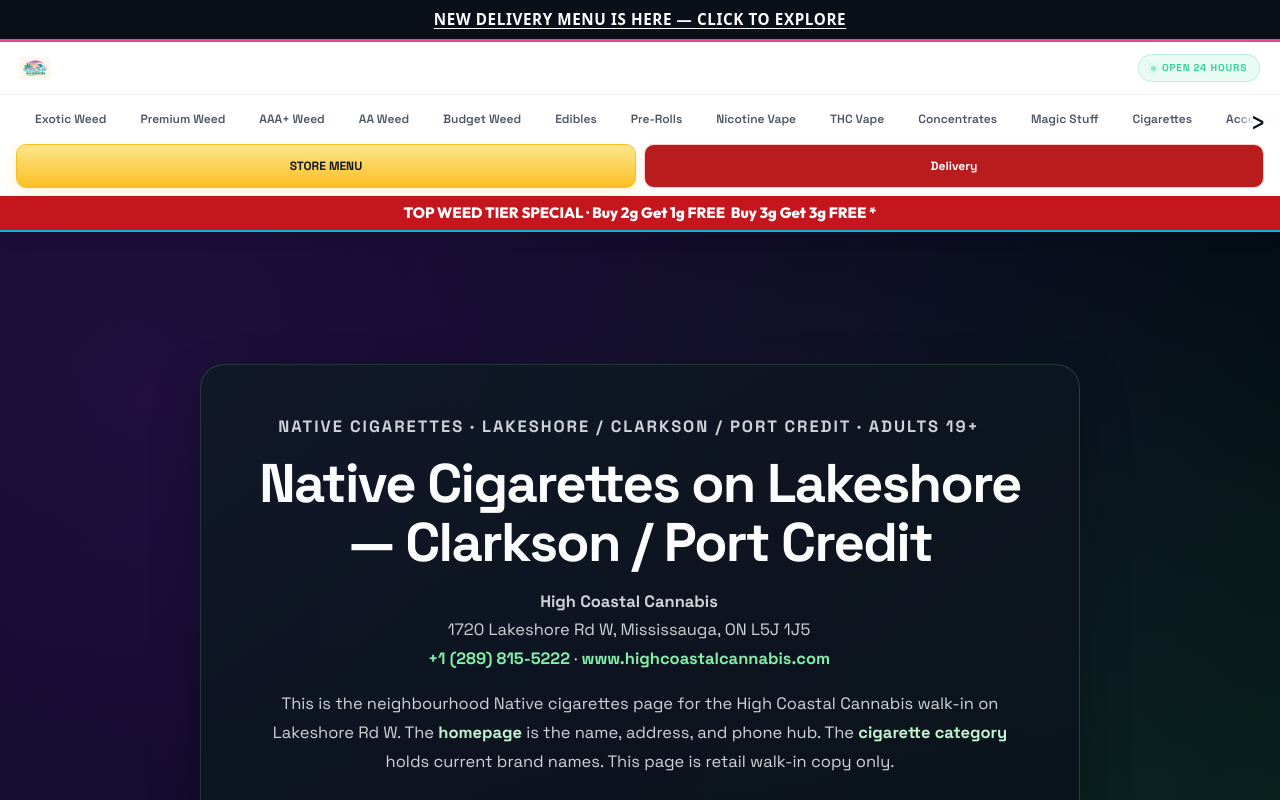
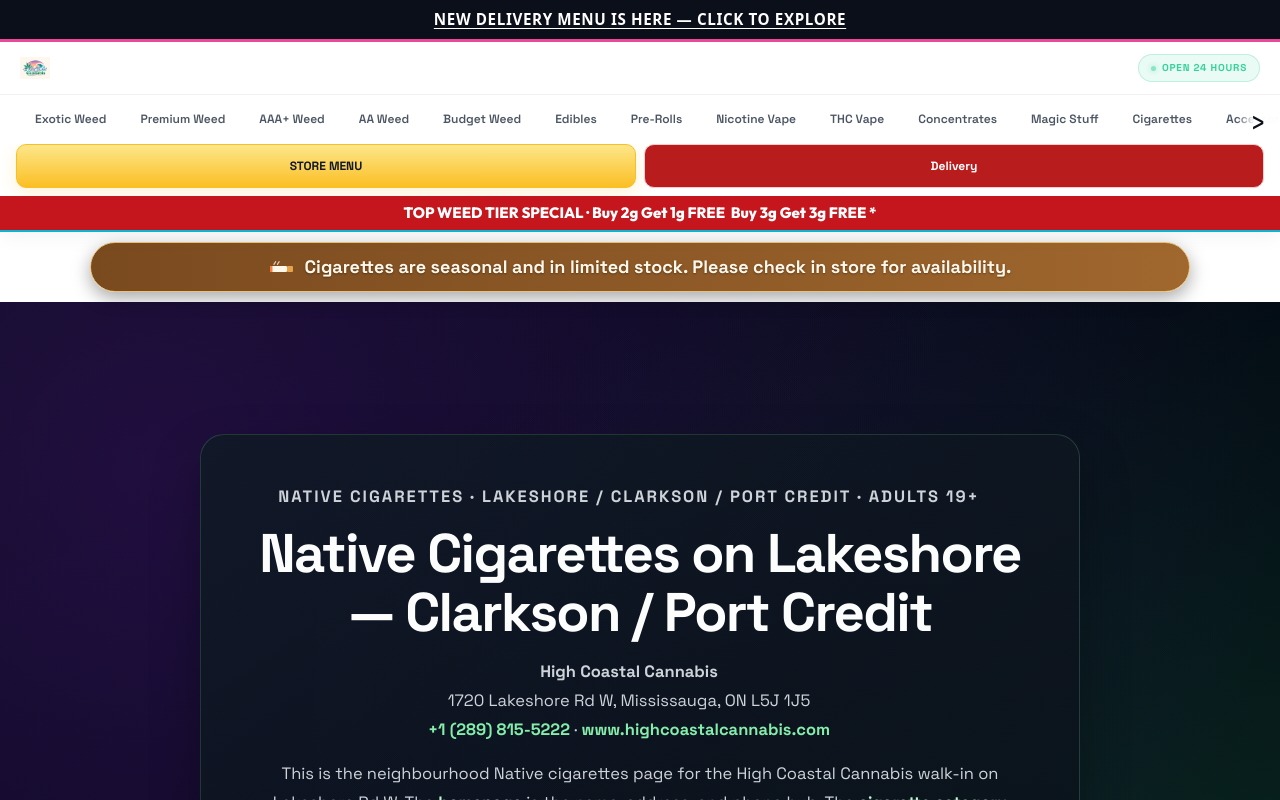
Before and after one commit to athenashopvn888/high-coastal, a Next.js app: page /native-cigarettes-lakeshore in a window 1280 px wide. Shown: the top 800 px of the page. Built offline with nearby package versions, Linux system fonts and the light colour scheme.

Commit message:
LC01 (High Coastal): cigarette seasonal notice + TV daytime quiet window + pinned-nav calibration (#80)

```diff
--- /dev/null
+++ b/app/components/CigaretteSeasonalNotice.tsx
@@ -0,0 +1,108 @@
+"use client";
+
+import { useEffect, useRef, useState } from "react";
+
+export const CIGARETTE_SEASONAL_TEXT =
+  "Cigarettes are seasonal and in limited stock. Please check in store for availability.";
+
+const wrapStyle = {
+  width: "100%",
+  boxSizing: "border-box" as const,
+  margin: 0,
+  padding: "10px 12px",
+  display: "flex",
+  justifyContent: "center",
+  background: "transparent",
+};
+
+// Sticky strip is opaque (page background) so products never show around/through the pill.
+const stickyStripBg = "var(--bg-primary, #ffffff)";
+
+const pillStyle = {
+  display: "flex",
+  alignItems: "center",
+  justifyContent: "center",
+  gap: "10px",
+  width: "100%",
+  maxWidth: "1100px",
+  boxSizing: "border-box" as const,
+  margin: 0,
+  padding: "12px 22px",
+  borderRadius: "999px",
+  background: "linear-gradient(90deg, #7a4a1f 0%, #a0672e 100%)",
+  border: "1.5px solid #e8c27a",
+  boxShadow: "0 6px 18px rgba(0,0,0,.35)",
+  color: "#fff8ea",
+  textAlign: "center" as const,
+  fontWeight: 800,
+  fontSize: "clamp(14px, 2.1vw, 18px)",
+  lineHeight: 1.35,
+  textTransform: "none" as const,
+  letterSpacing: "normal",
+  textShadow: "0 1px 2px rgba(0,0,0,.35)",
+  overflowWrap: "anywhere" as const,
+};
+
+/** Brown seasonal-stock notice. `sticky` pins it just under the site nav on scroll. */
+export default function CigaretteSeasonalNotice({ sticky = false }: { sticky?: boolean }) {
+  const ref = useRef<HTMLDivElement>(null);
+  const [navBottom, setNavBottom] = useState(0);
+  const [clearance, setClearance] = useState(0);
+
+  useEffect(() => {
+    if (!sticky) return;
+    const nav = document.querySelector<HTMLElement>("#main-nav, header[data-site-header], header.site-header, header, nav.nav");
+    const node = ref.current;
+    if (!nav || !node) return;
+    const update = () => {
+      const pos = window.getComputedStyle(nav).position;
+      const pinned = pos === "sticky" || pos === "fixed";
+      const cs = window.getComputedStyle(nav);
+      // Sticky nav: use its pinned position (sticky top + height), not where it happens to be right now.
+      const bottom = !pinned ? 0 : pos === "sticky" ? Math.floor((Number.parseFloat(cs.top) || 0) + nav.getBoundingClientRect().height) : Math.floor(nav.getBoundingClientRect().bottom);
+      setNavBottom(bottom);
+      // A fixed nav sits on top of page flow: push the notice below it (measured at top of page only).
+      if (pos === "fixed" && window.scrollY < 2) {
+        const margin = Number.parseFloat(window.getComputedStyle(node).marginTop) || 0;
+        const flowTop = node.getBoundingClientRect().top - margin;
+        setClearance(Math.max(0, bottom - flowTop));
+      }
+    };
+    update();
+    const late = window.setTimeout(update, 400);
+    window.addEventListener("load", update);
+    const ro = new ResizeObserver(update);
+    ro.observe(nav);
+    window.addEventListener("resize", update);
+    return () => {
+      ro.disconnect();
+      window.clearTimeout(late);
+      window.removeEventListener("load", update);
+      window.removeEventListener("resize", update);
+    };
+  }, [sticky]);
+
+  return (
+    <div
+      ref={ref}
+      data-cigarette-seasonal-wrap={sticky ? "sticky" : "inline"}
+      style={sticky ? { ...wrapStyle, background: stickyStripBg, position: "sticky", top: navBottom, marginTop: clearance, zIndex: 900, isolation: "isolate" } : wrapStyle}
+    >
+      <p
+        role="note"
+        data-cigarette-seasonal-notice={sticky ? "sticky" : "inline"}
+        style={pillStyle}
+      >
+        <span style={{ display: "inline-flex", alignItems: "center", justifyContent: "center", gap: "10px", maxWidth: "100%", margin: "0 auto" }}>
+          <svg aria-hidden="true" focusable="false" width="26" height="14" viewBox="0 0 26 14" style={{ flex: "0 0 auto", display: "block" }}>
+            <rect x="1" y="6" width="17" height="6" rx="1" fill="#fff8ea" />
+            <rect x="18" y="6" width="6" height="6" rx="1" fill="#e8a24a" />
+            <rect x="1" y="6" width="2.5" height="6" rx="0.5" fill="#ff7a3d" />
+            <path d="M5 4.5c0-1.5 1.6-1.5 1.6-3M8.5 4.5c0-1.5 1.6-1.5 1.6-3" stroke="#fff8ea" strokeWidth="1.2" fill="none" strokeLinecap="round" opacity=".75" />
+          </svg>
+          <span style={{ textAlign: "center" }}>{CIGARETTE_SEASONAL_TEXT}</span>
+        </span>
+      </p>
+    </div>
+  );
+}
--- /dev/null
+++ b/app/components/PinnedNavClearance.tsx
@@ -0,0 +1,79 @@
+"use client";
+
+import { usePathname } from "next/navigation";
+import { useEffect } from "react";
+
+/**
+ * The site nav (#main-nav) is position:fixed under the delivery bar, so it sits on top of page flow.
+ * Page templates used fixed guesses for their top spacing (e.g. 92px) that are smaller than the real
+ * pinned height (~243px on phones), so the first banner/hero started hidden behind the nav.
+ * This measures the real pinned bottom and tops up the first content block's margin so it starts
+ * fully below the nav. Measured in document coordinates (scroll-safe) and re-run on resize/route change.
+ * Pages that already manage their own clearance (homepage banner stack, sticky cigarette notice) are skipped.
+ */
+export default function PinnedNavClearance() {
+  const pathname = usePathname();
+
+  useEffect(() => {
+    const nav = document.getElementById("main-nav");
+    if (!nav) return;
+
+    const firstContent = (): HTMLElement | null => {
+      let el = nav.nextElementSibling as HTMLElement | null;
+      while (el) {
+        const cs = window.getComputedStyle(el);
+        const skip =
+          el.tagName === "SCRIPT" || el.tagName === "STYLE" || cs.display === "none" ||
+          cs.position === "fixed" || cs.position === "absolute" || el.getBoundingClientRect().height < 1;
+        if (!skip) return el;
+        el = el.nextElementSibling as HTMLElement | null;
+      }
+      return null;
+    };
+
+    let frame = 0;
+    const apply = () => {
+      window.cancelAnimationFrame(frame);
+      frame = window.requestAnimationFrame(() => {
+        const navCs = window.getComputedStyle(nav);
+        if (navCs.position === "sticky") {
+          // Sticky nav must pin below a fixed top delivery bar, not underneath it.
+          const bar = document.querySelector<HTMLElement>(".deliveryAnnouncement, .deliveryHoursAnnouncement");
+          const barCs = bar ? window.getComputedStyle(bar) : null;
+          const barBottom = bar && barCs && barCs.position === "fixed" && barCs.display !== "none" ? Math.max(0, Math.round(bar.getBoundingClientRect().bottom)) : 0;
+          const stickyTop = Number.parseFloat(navCs.top) || 0;
+          if (barBottom > stickyTop + 1 && barBottom < 160) nav.style.setProperty("top", `${barBottom}px`, "important");
+        }
+        const el = firstContent();
+        if (!el) return;
+        if (el.hasAttribute("data-nav-clearance-self") || el.hasAttribute("data-cigarette-seasonal-wrap")) return;
+        if (navCs.position !== "fixed") {
+          if (el.dataset.pinnedClearance) { el.style.marginTop = ""; delete el.dataset.pinnedClearance; }
+          return;
+        }
+        const current = Number.parseFloat(window.getComputedStyle(el).marginTop) || 0;
+        const added = Number(el.dataset.pinnedClearance || 0);
+        const base = current - added;
+        const flowTopDoc = el.getBoundingClientRect().top + window.scrollY - added;
+        const need = Math.min(400, Math.max(0, Math.ceil(nav.getBoundingClientRect().bottom - flowTopDoc)));
+        if (need === added) return;
+        el.dataset.pinnedClearance = String(need);
+        el.style.marginTop = need ? `${base + need}px` : "";
+      });
+    };
+
+    apply();
+    const ro = new ResizeObserver(apply);
+    ro.observe(nav);
+    window.addEventListener("resize", apply);
+    window.addEventListener("load", apply);
+    return () => {
+      window.cancelAnimationFrame(frame);
+      ro.disconnect();
+      window.removeEventListener("resize", apply);
+      window.removeEventListener("load", apply);
+    };
+  }, [pathname]);
+
+  return null;
+}
--- a/app/globals.css
+++ b/app/globals.css
@@ -528,3 +528,10 @@
   [data-belmont-mix-match-banner] { flex-direction: column; padding: 9px 12px; font-size: 13px; letter-spacing: .025em; line-height: 1.25; }
   [data-belmont-offer-lead], [data-belmont-offer-tail] { display: block; max-width: 100%; text-wrap: balance; }
 }
+/* Pinned nav: opaque (no content showing through) and above page content, in the store's own nav colour so nav text stays readable. */
+#main-nav {
+  z-index: 1000 !important;
+  background: rgb(255, 255, 255) !important;
+  background-color: rgb(255, 255, 255) !important;
+  backdrop-filter: none !important;
+}
--- a/app/items/[category]/page.tsx
+++ b/app/items/[category]/page.tsx
@@ -1,3 +1,4 @@
+import CigaretteSeasonalNotice from "../../components/CigaretteSeasonalNotice";
 import { notFound } from "next/navigation";
 import type { Metadata } from "next";
 import Link from "next/link";
@@ -71,6 +72,7 @@
   return (
     <main className={styles.main}>
       <Navbar />
+      {catSlug === "cigarettes" && <CigaretteSeasonalNotice sticky />}
 
       {/* Hero Banner */}
       <section style={{ width: "100%", overflow: "hidden", marginTop: "92px", marginBottom: "24px" }}>
--- a/app/layout.tsx
+++ b/app/layout.tsx
@@ -1,3 +1,4 @@
+import PinnedNavClearance from "./components/PinnedNavClearance";
 import { HOME_DOC_TITLE } from "./lib/homeDelivery";
 import type { Metadata } from "next";
 import Link from "next/link";
@@ -117,6 +118,7 @@
           NEW DELIVERY MENU IS HERE — CLICK TO EXPLORE
         </Link>
         {children}
+        <PinnedNavClearance />
       </body>
     </html>
   );
--- a/app/native-cigarettes-lakeshore/page.tsx
+++ b/app/native-cigarettes-lakeshore/page.tsx
@@ -1,3 +1,4 @@
+import CigaretteSeasonalNotice from "../components/CigaretteSeasonalNotice";
 import type { Metadata } from "next";
 import Link from "next/link";
 import Footer from "../components/Footer";
@@ -58,6 +59,7 @@
     <>
       <script type="application/ld+json" dangerouslySetInnerHTML={{ __html: jsonLdHtml(nativeCigarettesPageJsonLd()) }} />
       <Navbar />
+      <CigaretteSeasonalNotice sticky />
       <main className={styles.main}>
         <section className={styles.hero}>
           <p className={styles.eyebrow}>Native cigarettes · Lakeshore / Clarkson / Port Credit · Adults 19+</p>
--- a/app/tv2/page.tsx
+++ b/app/tv2/page.tsx
@@ -1,7 +1,8 @@
 "use client";
+import { isNicotineItem } from "../tv/flashMessages";
+import { CIGARETTE_FLASH_MESSAGE, isCigaretteFlashWindow } from "../tv/flashMessages";
 import { useState, useEffect, useCallback, useRef } from "react";
 import styles from "./tv2.module.css";
-import { CIGARETTE_FLASH_MESSAGE, isCigaretteFlashWindow } from "../tv/flashMessages";
 import HiringRibbon from "../components/HiringRibbon";
 import TvStoreHeader from "../components/TvStoreHeader";
 import { tvHiring } from "../lib/tvHiring";
@@ -311,7 +312,7 @@
           <HiringRibbon hiring={tvHiring} />
           <div className={styles.grid}>
             {CARD_CONFIG.map(card => {
-              const filtered = items.filter(card.filter);
+              const filtered = items.filter(card.filter).filter(it => !(daytime && isNicotineItem(it)));
               const promo = getTv2DaytimePromo(card.id, daytime, promoElapsedMs);
 
               if (promo) {
--- a/app/tv2/tv2Promos.ts
+++ b/app/tv2/tv2Promos.ts
@@ -1,4 +1,4 @@
-export const TV2_DAYTIME_START_HOUR = 10;
+export const TV2_DAYTIME_START_HOUR = 8;
 export const TV2_DAYTIME_END_HOUR = 17;
 export const TV2_TIME_ZONE = "America/Toronto";
 
```
Also changed, not shown: app/components/FleetAnnouncementBanner.tsx (+6 -1 lines), app/tv/flashMessages.ts (+11 -1 lines), 1 other file (tests, documents, lock files or other folders).
